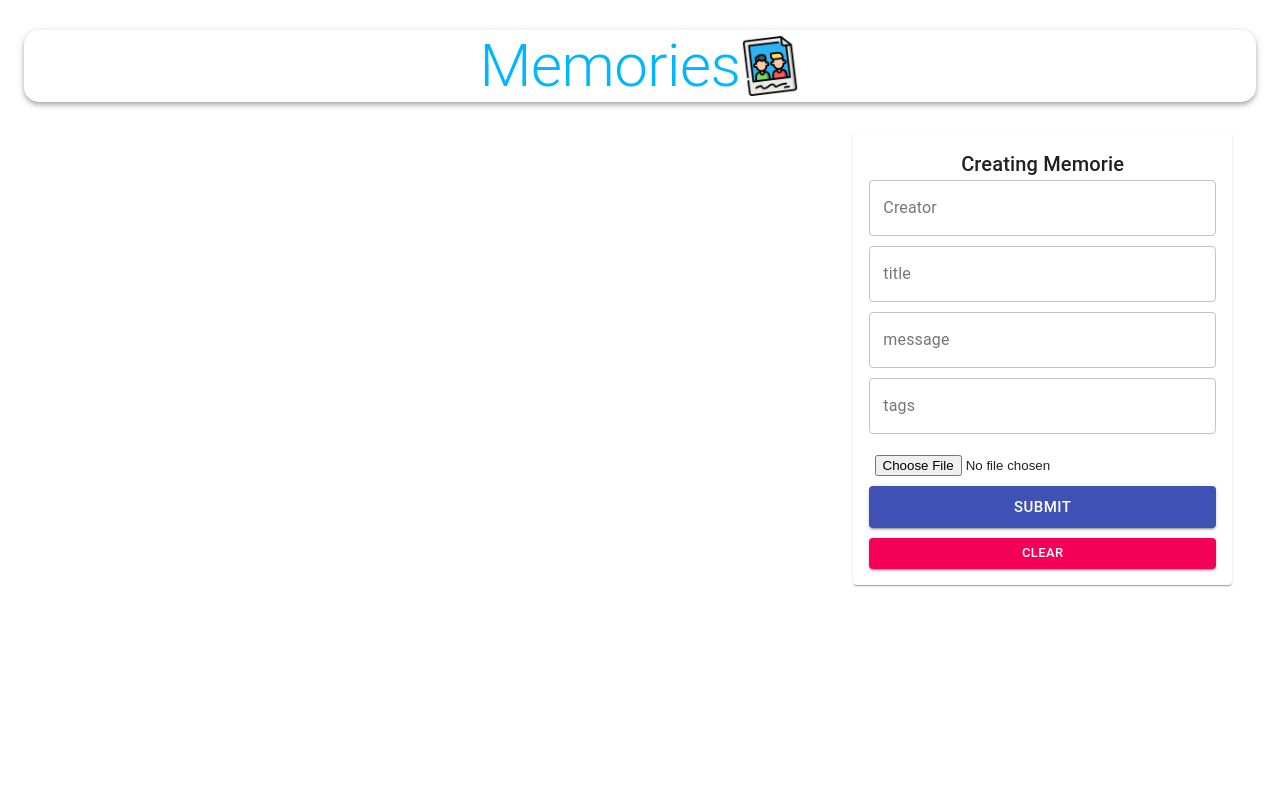
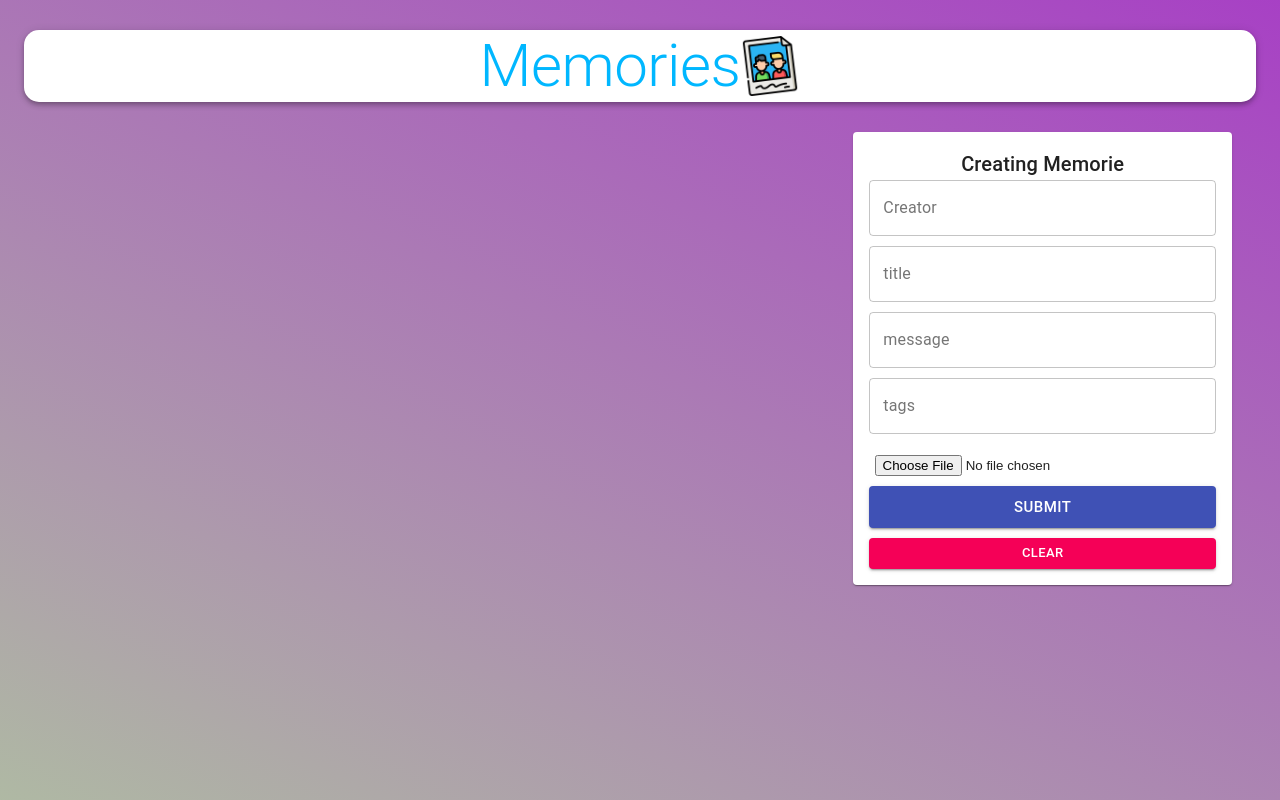
Before and after one commit to kaisman75/memoriesProject, a React (Create React App) app in the folder client/: page / in a window 1280 px wide. Built offline with nearby package versions, Linux system fonts and the light colour scheme; no server answers.

Commit message:
form styling

```diff
--- a/client/src/components/Form/Form.js
+++ b/client/src/components/Form/Form.js
@@ -1,4 +1,4 @@
-import React,{useState} from 'react'
+import React,{useState,useEffect} from 'react'
 import makeStyles from"./Styles.js"
 import FileBase from "react-file-base64"
 import { TextField,Button,Typography,Paper } from '@material-ui/core'
@@ -12,16 +12,17 @@ const Form = () => {
     const handleSubmit=()=>{
 
     }
-    const clear=()=>{}
- console.log(postData)
+    const clear=()=>{ setPostData({ creator:'', title:'', message:'', tags:'', selectedFile:''})}
+
+    console.log(postData)
   return (
    <Paper className={classes.paper}>
       <form className={classes.form} autoComplete="off" noValidate onClick={handleSubmit}>
             <Typography variant="h6">Creating Memorie</Typography>
-            <TextField name="creator" style={{marginBottom:"10px"}} label="Creator" variant="outlined" value={postData.creator}  fullWidth honChange={e=> setPostData({...postData,creator:e.target.value})}/>
-            <TextField name="title" style={{marginBottom:"10px"}} label="title" variant="outlined" value={postData.title}  fullWidth honChange={e=> setPostData({...postData,title:e.target.value})}/>
+            <TextField name="creator" style={{marginBottom:"10px"}} label="Creator" variant="outlined" value={postData.creator}  fullWidth onChange={e=> setPostData({...postData,creator:e.target.value})}/>
+            <TextField name="title" style={{marginBottom:"10px"}} label="title" variant="outlined" value={postData.title}  fullWidth onChange={e=> setPostData({...postData,title:e.target.value})}/>
             <TextField name="message" style={{marginBottom:"10px"}} label="message" variant="outlined" value={postData.message}  fullWidth onChange={e=> setPostData({...postData,message:e.target.value})}/>
-            <TextField name="tags" style={{marginBottom:"10px"}} label="tags" variant="outlined" value={postData.tags}  fullWidth honChange={e=> setPostData({...postData,tags:e.target.value})}/>
+            <TextField name="tags" style={{marginBottom:"10px"}} label="tags" variant="outlined" value={postData.tags}  fullWidth onChange={e=> setPostData({...postData,tags:e.target.value})}/>
 
             <div className={classes.fileInput}><FileBase type="file" multiple={false} onDone={(base64)=>{setPostData({...postData,selectedFile:base64})}}/></div>
 
--- a/client/src/index.css
+++ b/client/src/index.css
@@ -5,7 +5,16 @@ body {
     sans-serif;
   -webkit-font-smoothing: antialiased;
   -moz-osx-font-smoothing: grayscale;
+
+    background: linear-gradient(26deg, #b1d89b, #a40cd3);
+    background-size: 200% 200%;
+
+    -webkit-animation: AnimationName 6s ease infinite;
+    -moz-animation: AnimationName 6s ease infinite;
+    animation: AnimationName 6s ease infinite;
 }
+
+
 
 code {
   font-family: source-code-pro, Menlo, Monaco, Consolas, 'Courier New',
```
